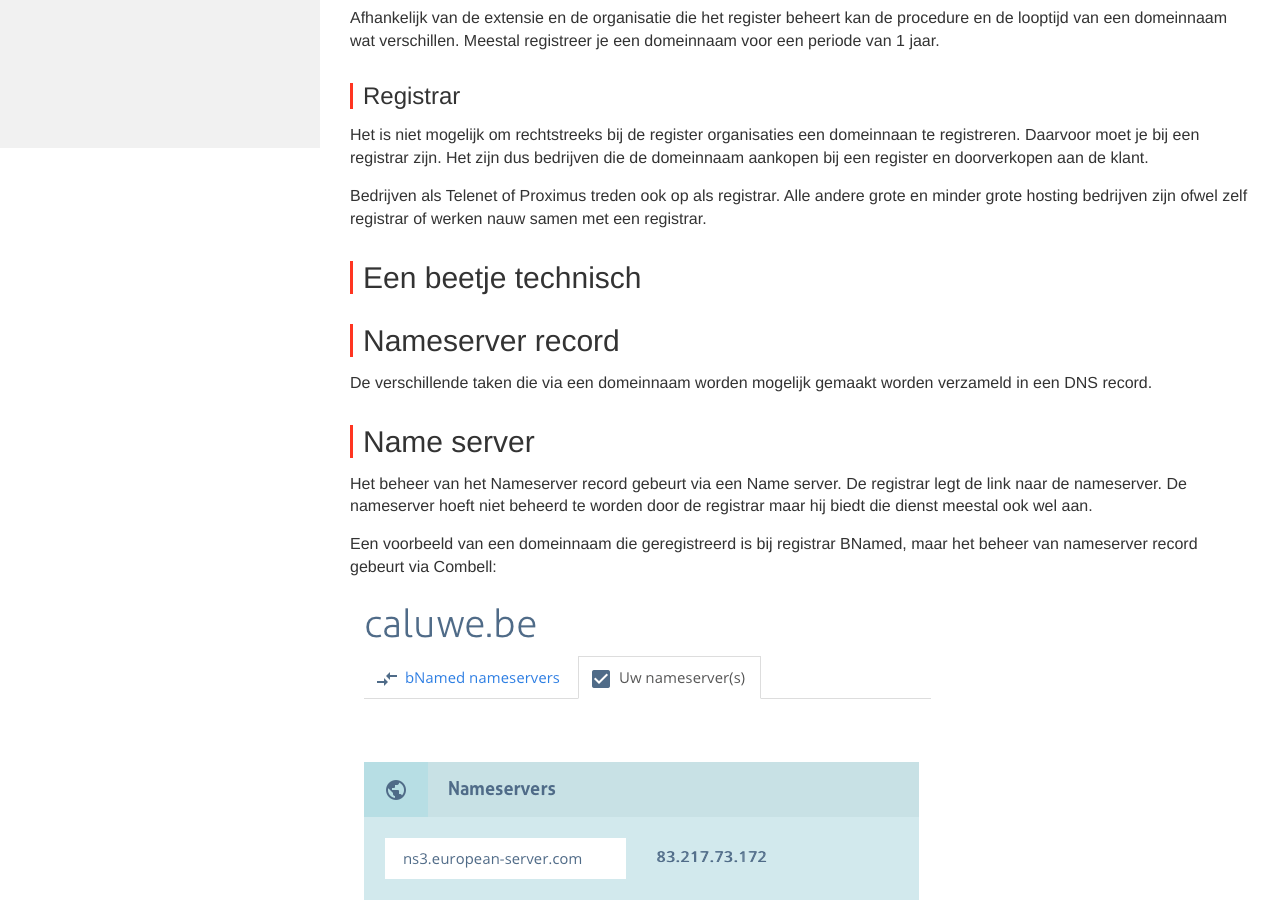
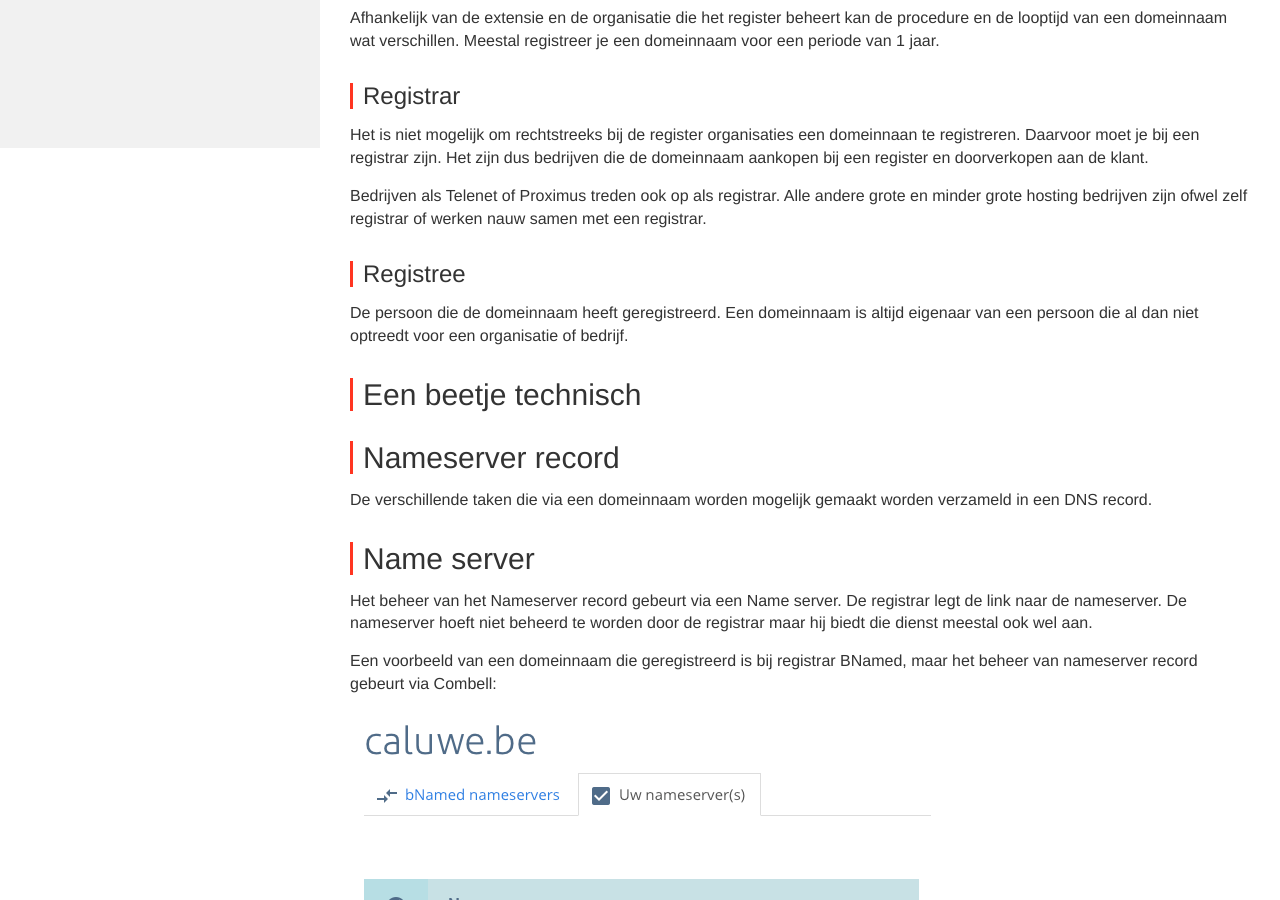
Before and after one commit to Syntra-Brussel/webdesign, a Jekyll site: the page built from tips-and-tricks/domeinnaam-registreren.md, in a window 1280 px wide and 900 px high, scrolled down 1352 px. Built offline with Jekyll 4.4.1, drawn with Linux system fonts in a browser that asks for light colours; nearby versions of some CDN libraries; a script that is not in the unit is left out.

Commit message:
Update domeinnaam-registreren.md

```diff
--- a/tips-and-tricks/domeinnaam-registreren.md
+++ b/tips-and-tricks/domeinnaam-registreren.md
@@ -26,6 +26,9 @@ Het is niet mogelijk om rechtstreeks bij de register organisaties een domeinnaan
 
 Bedrijven als Telenet of Proximus treden ook op als registrar. Alle andere grote en minder grote hosting bedrijven zijn ofwel zelf registrar of werken nauw samen met een registrar.
 
+### Registree
+De persoon die de domeinnaam heeft geregistreerd. Een domeinnaam is altijd eigenaar van een persoon die al dan niet optreedt voor een organisatie of bedrijf.
+
 ## Een beetje technisch
 
 ## Nameserver record
```
